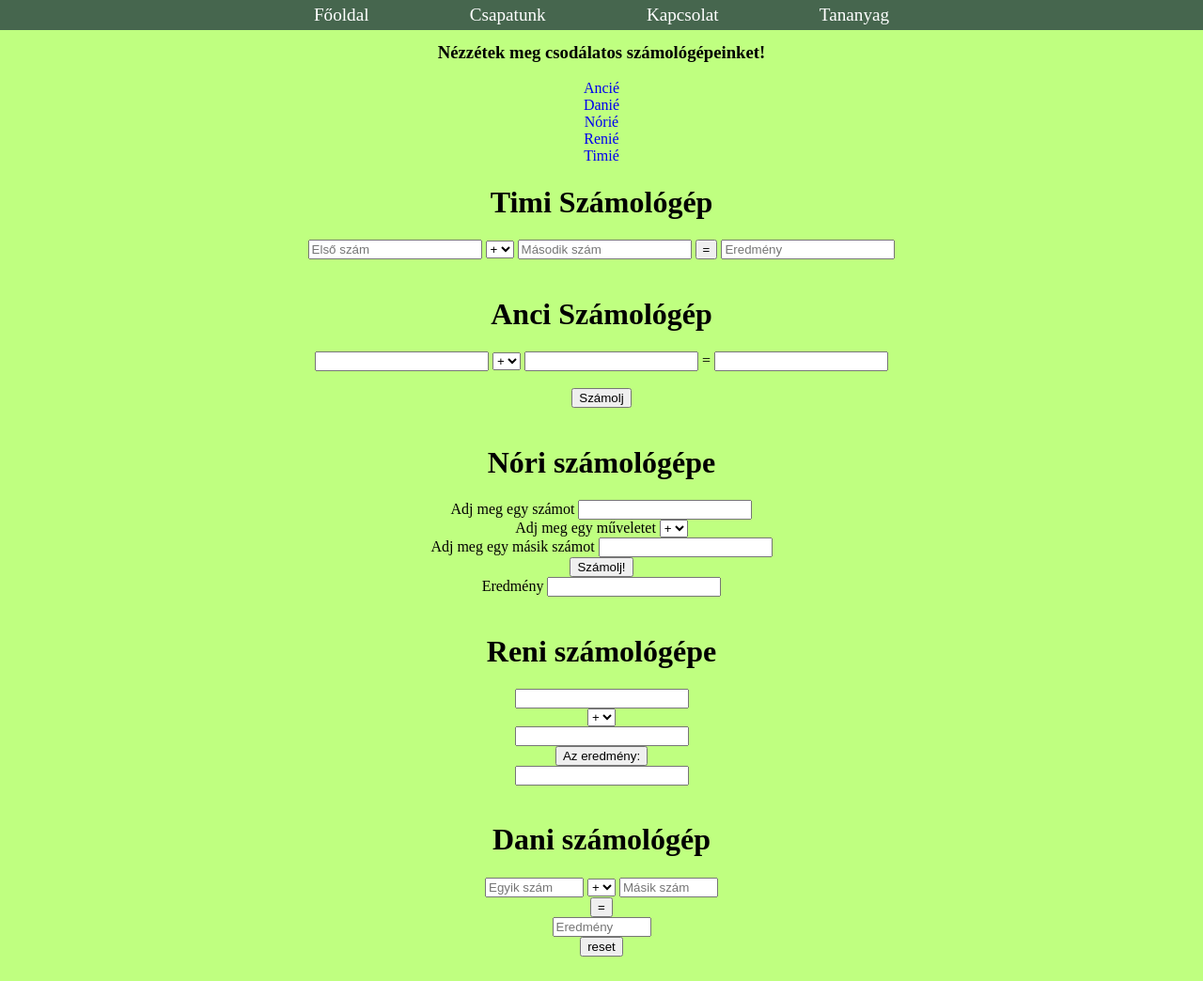
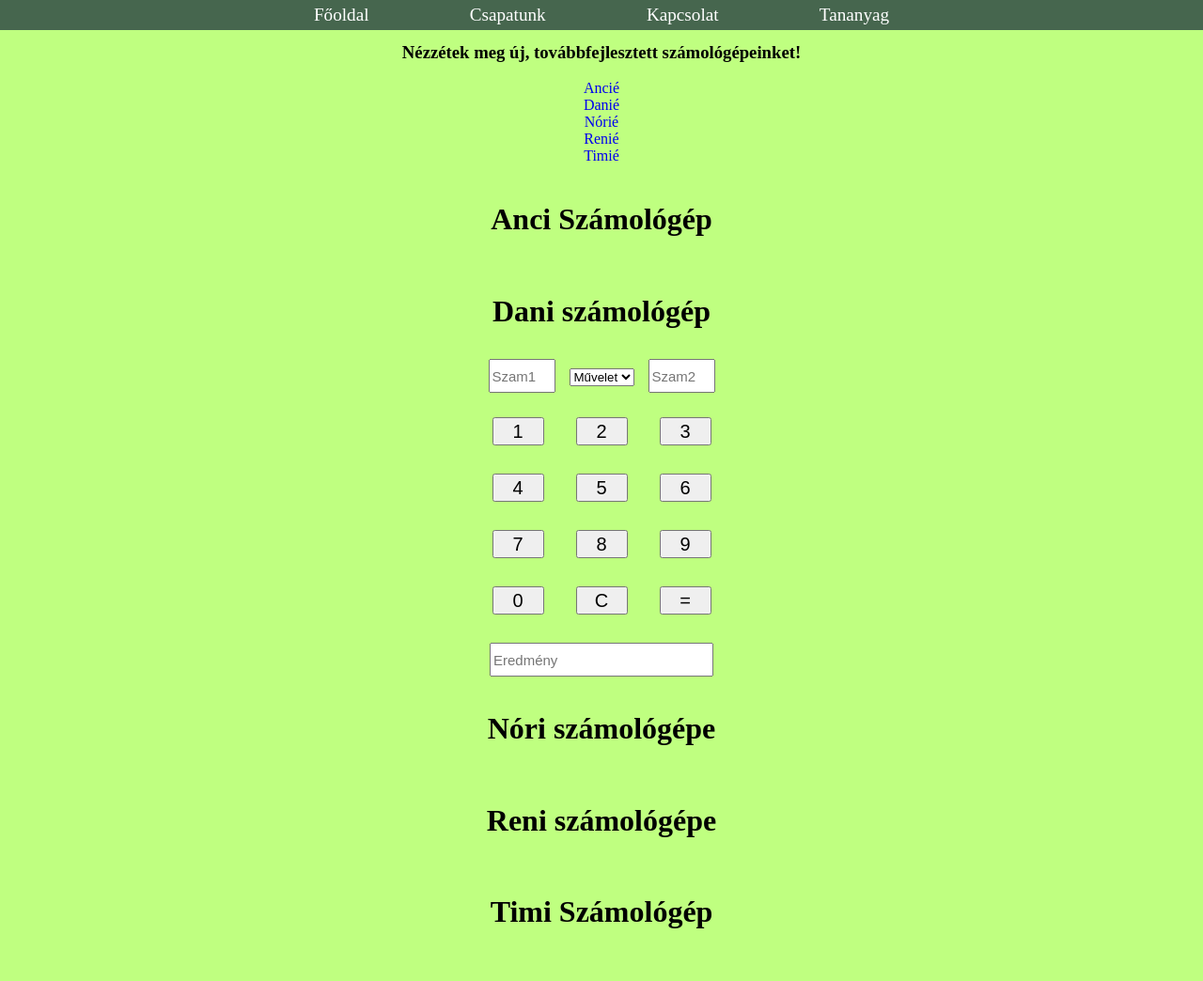
Before and after one commit to noraanovakk/thequeryselectors-project-2.0, a plain HTML site: page calculator.html in a window 1280 px wide. Shown: the whole page at 94% size. After the commit the page ends 1011 px from the top, so only its background shows below. Drawn offline with Linux system fonts and the light colour scheme; a web font is replaced by a local one.

Commit message:
dani calculator added to calculators.html

```diff
--- a/calculator.html
+++ b/calculator.html
@@ -21,101 +21,74 @@
     </div>
     <br>
 
-    <h3>Nézzétek meg csodálatos számológépeinket!</h3>
+    <h3>Nézzétek meg új, továbbfejlesztett számológépeinket!</h3>
     <a href="#anci">Ancié</a><br>
     <a href="#dani">Danié</a><br>
     <a href="#nori">Nórié</a><br>
     <a href="#reni">Renié</a><br>
     <a href="#timi">Timié</a><br>
 
-    <h1 id="timi">Timi Számológép</h1>
-    <input type="number" id="tnum1" name="tnum1" placeholder="Első szám">
-    <select id="tmuvelet">
-        <option id="+" value="+">+</option>
-        <option id="-" value="-">-</option>
-        <option id="*" value="*">*</option>
-        <option id="/" value="/">/</option>
-    </select>
-    <input type="number" id="tnum2" name="tnum2" placeholder="Második szám">
-    <input type="button" onclick="calculate()" value="=">
-    <input id="vegeredmeny" type="number" readonly placeholder="Eredmény">
-    <br>
     <br>
     <h1 id="anci">Anci Számológép</h1>
-    <form>
-        <input type="number" name="anciNumber1Input" id="anciNumber1Input" />
-        <select name="operators" id="anciOperators">
-            <option value="plus" id="plus">+</option>
-            <option value="minus" id="minus">-</option>
-            <option value="multiplying" id="multiplying">*</option>
-            <option value="division" id="division">/</option>
-        </select>
-        <input type="number" name="anciNumber2Input" id="anciNumber2Input" /> =
-        <input type="text" name="anciResult" id="anciResult" readonly>
-        <br><br>
-        <input type="button" name="calculate" value="Számolj" onclick="calc()">
-    </form>
+    <br>
+
+
+
+
+
+    <h1 id="dani">Dani számológép</h1>
+
+
+    <input type="number" id="daniElsoSzam" placeholder="Szam1" style="width:63px; height:30px; font-size:15px; margin:11px">
+    <select id="muvelet">
+        <option value="default" selected>Művelet</option>
+        <option value="+">+</option>
+        <option value="-">-</option>
+        <option value="*">*</option>
+        <option value="/">/</option>
+        <option value="%">%</option>
+        <option value="**">**</option>
+    </select>
+    <input type="number" id="num2" name="num2" placeholder="Szam2" style="width:63px; height:30px; font-size:15px; margin:11px">
+    <br>
+    <input type="button" value="1" onclick="one()" style="width:55px; height:30px; font-size:20px; margin:15px">
+    <input type="button" value="2" onclick="two()" style="width:55px; height:30px; font-size:20px; margin:15px">
+    <input type="button" value="3" onclick="three()" style="width:55px; height:30px; font-size:20px; margin:15px">
+    <br>
+    <input type="button" value="4" onclick="four()" style="width:55px; height:30px; font-size:20px; margin:15px">
+    <input type="button" value="5" onclick="five()" style="width:55px; height:30px; font-size:20px; margin:15px">
+    <input type="button" value="6" onclick="six()" style="width:55px; height:30px; font-size:20px; margin:15px">
+    <br>
+    <input type="button" value="7" onclick="seven()" style="width:55px; height:30px; font-size:20px; margin:15px">
+    <input type="button" value="8" onclick="eight()" style="width:55px; height:30px; font-size:20px; margin:15px">
+    <input type="button" value="9" onclick="nine()" style="width:55px; height:30px; font-size:20px; margin:15px">
+    <br>
+    <input type="button" value="0" onclick="zero()" style="width:55px; height:30px; font-size:20px; margin:15px">
+    <input type="button" value="C" onclick="C()" style="width:55px; height:30px; font-size:20px; margin:15px">
+    <input type="button" onclick="calculate()" value="=" style="width:55px; height:30px; font-size:20px; margin:15px">
+    <br>
+    <input id="eredmeny" type="number" readonly placeholder="Eredmény" style="width:230px; height:30px; font-size:15px; margin:15px">
+
+
+
+
+
+
+
+
+
+
+
+
+
     <br>
     <h1 id="nori">Nóri számológépe</h1>
-    <form>
-        <label for="numberoneInput">Adj meg egy számot</label>
-        <input type="number" id="numberoneInput" name="numberoneInput">
-        <br>
-        <label for="operationInput"> Adj meg egy műveletet</label>
-        <select name="operationInput" id="operationInput">
-            <option value="+" id="addInput">+</option>
-            <option value="-" id="subtractionInput">-</option>
-            <option value="*" id="multipleInput">*</option>
-            <option value="/" id="divisionInput">/</option>
-        </select>
-        <br>
-        <label for="numbertwoInput">Adj meg egy másik számot</label>
-        <input type="number" id="numbertwoInput" name="numbertwoInput">
-        <br>
-        <input type="button" value="Számolj!" onclick="noriCalculator()">
-        <br>
-        <label for="resultInput">Eredmény</label>
-        <input type="text" id="resultInput" name="resultInput" readonly>
-    </form>
     <br>
-    <form id="calculatorReni" name="szamologepReni">
-        <h1 id="reni">Reni számológépe</h1>
-        <input id="num1Reni" type="number">
-        <br>
-        <select id="operatorReni">
-            <option value="+">+</option>
-            <option value="-">-</option>
-            <option value="*">x</option>
-            <option value="/">/</option>
-        </select>
-        <br>
-        <input id="num2Reni" type="number">
-        <br>
-        <input type="button" value="Az eredmény:" onclick="renicalc()">
-        <br>
-        <input id="resultReni" type="number" readonly>
-    </form>
+    <h1 id="reni">Reni számológépe</h1>
     <br>
-    <h1 id="dani">Dani számológép</h1>
-    <form>
-        <input id="one" type="text" placeholder="Egyik szám" size="10">
-        <select id="operator">
-            <option value="plus">+</option>
-            <option value="minus">-</option>
-            <option value="multiply">*</option>
-            <option value="divide">/</option>
-        </select>
-        <input id="two" type="text" placeholder="Másik szám" size="10">
-        <br>
-        <input id="button" type="button" value="=" onclick="equals()">
-        <br>
-        <input id="result" type="text" placeholder="Eredmény" size="10" readonly>
-        <br>
-        <input id="reset" type="reset" value="reset">
-    </form>
-    <br>
+    <h1 id="timi">Timi Számológép</h1>
 
-    <script src="Calculators.js"></script>
+    <script src="calculators.js"></script>
 </body>
 
 </html>
```
Also changed, not shown: calculators.js (added).
